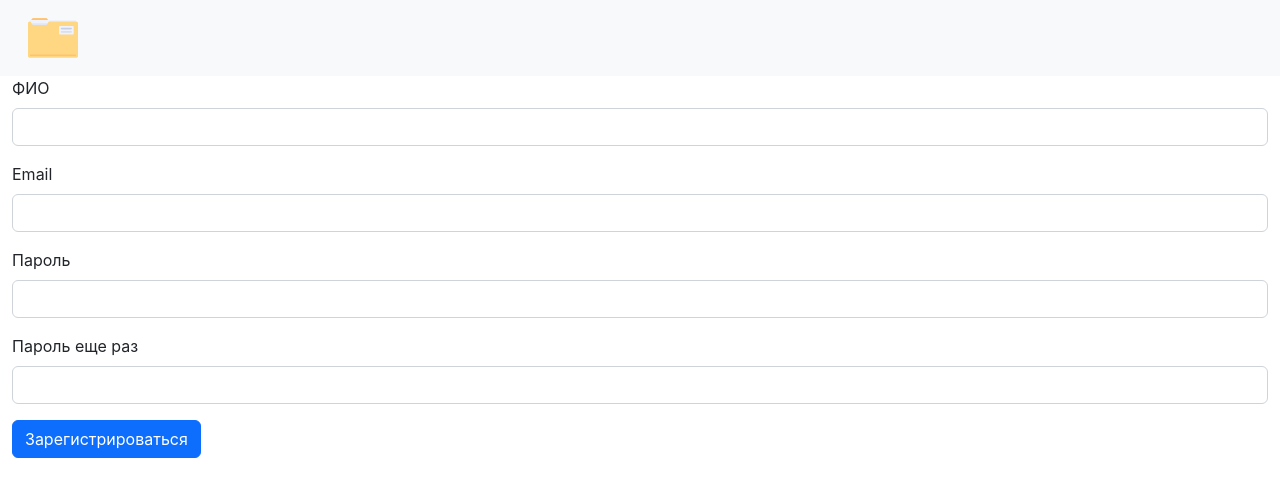
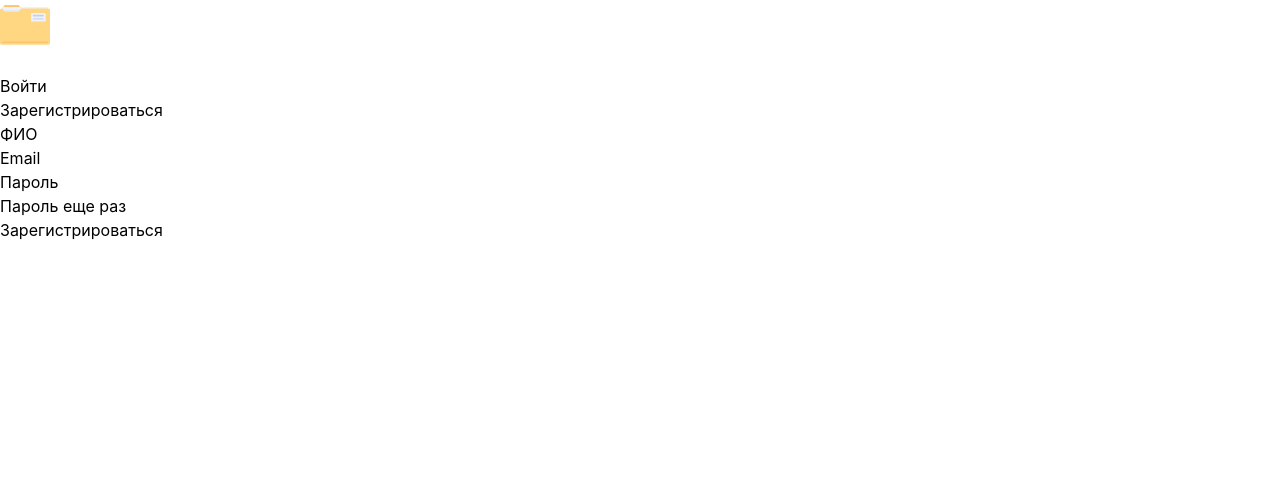
Before and after one commit to sensaur/rsclone, a React (Create React App) app: page /signup in a window 1280 px wide. Shown: the top 496 px of the page. Built offline with nearby package versions, Linux system fonts and the light colour scheme; no server answers.

Commit message:
fix: remove bootstrap classNames

```diff
--- a/public/index.html
+++ b/public/index.html
@@ -12,11 +12,11 @@
 <!--    <link rel="apple-touch-icon" href="%PUBLIC_URL%/logo192.png" />-->
 <!--    <link rel="manifest" href="%PUBLIC_URL%/manifest.json" />-->
     <title>RS Clone</title>
-    <link href="https://cdn.jsdelivr.net/npm/bootstrap@5.2.3/dist/css/bootstrap.min.css"
-          rel="stylesheet"
-          integrity="sha384-rbsA2VBKQhggwzxH7pPCaAqO46MgnOM80zW1RWuH61DGLwZJEdK2Kadq2F9CUG65"
-          crossorigin="anonymous">
-    <link rel="stylesheet" href="https://cdn.jsdelivr.net/npm/bootstrap-icons@1.10.2/font/bootstrap-icons.css">
+<!--    <link href="https://cdn.jsdelivr.net/npm/bootstrap@5.2.3/dist/css/bootstrap.min.css"-->
+<!--          rel="stylesheet"-->
+<!--          integrity="sha384-rbsA2VBKQhggwzxH7pPCaAqO46MgnOM80zW1RWuH61DGLwZJEdK2Kadq2F9CUG65"-->
+<!--          crossorigin="anonymous">-->
+<!--    <link rel="stylesheet" href="https://cdn.jsdelivr.net/npm/bootstrap-icons@1.10.2/font/bootstrap-icons.css">-->
   </head>
   <body>
     <noscript>You need to enable JavaScript to run this app.</noscript>
--- a/src/components/NavBarLogged.tsx
+++ b/src/components/NavBarLogged.tsx
@@ -6,39 +6,35 @@ function NavBarLogged() {
   const { user } = useAppSelector((state) => state.userSlice);
 
   return (
-    <nav className="navbar navbar-expand-lg bg-light">
-      <div className="container-fluid">
-        <img id="logoNavBar" src={logo} alt="" className="navbar-brand mx-3" />
+    <nav>
+      <div>
+        <img id="logoNavBar" src={logo} alt="" />
         <button
-          className="navbar-toggler"
           type="button"
-          data-bs-toggle="collapse"
-          data-bs-target="#navbarNavAltMarkup"
-          aria-controls="navbarNavAltMarkup"
-          aria-expanded="false"
-          aria-label="Toggle navigation"
         >
-          <span className="navbar-toggler-icon" />
+          <span />
         </button>
         <div
-          className="collapse navbar-collapse d-flex-lg justify-content-around"
           id="navbarNavAltMarkup"
         >
-          <div className="navbar-nav">
-            <Link className="nav-link" aria-current="page" to="/alldesks">Все доски</Link>
+          <div>
+            <Link to="/alldesks">
+              Все
+              доски
+            </Link>
           </div>
-          <div className="navbar-nav">
-            <Link className="nav-link" aria-current="page" to="/">Создать доску</Link>
+          <div>
+            <Link aria-current="page" to="/">Создать доску</Link>
           </div>
-          <div className="navbar-nav">
-            <Link className="nav-link" aria-current="page" to="/">Редактировать профиль</Link>
+          <div>
+            <Link aria-current="page" to="/">Редактировать профиль</Link>
           </div>
-          <div className="badge bg-secondary">
+          <div>
             Вы вошли как
             {` ${user?.name}`}
           </div>
-          <div className="navbar-nav">
-            <Link className="nav-link" aria-current="page" to="logout">Выйти</Link>
+          <div>
+            <Link to="logout">Выйти</Link>
           </div>
         </div>
       </div>
--- a/src/components/NavBarStart.tsx
+++ b/src/components/NavBarStart.tsx
@@ -4,28 +4,20 @@ import logo from '../images/logo.svg';
 function NavBarStart() {
   return (
     <div>
-      <nav className="navbar navbar-expand-lg bg-light">
-        <div className="container-fluid">
+      <nav>
+        <div>
           <Link to="/">
-            <img id="logoNavBar" src={logo} alt="logo" className="navbar-brand mx-3" />
-            <button
-              className="navbar-toggler"
-              type="button"
-              data-bs-toggle="collapse"
-              data-bs-target="#navbarNavAltMarkup"
-              aria-controls="navbarNavAltMarkup"
-              aria-expanded="false"
-              aria-label="Toggle navigation"
-            >
-              <span className="navbar-toggler-icon" />
+            <img id="logoNavBar" src={logo} alt="logo" />
+            <button type="button">
+              <span />
             </button>
           </Link>
-          <div className="collapse navbar-collapse" id="navbarNavAltMarkup">
-            <div className="navbar-nav">
-              <Link className="nav-link active" aria-current="page" to="login">Войти</Link>
+          <div id="navbarNavAltMarkup">
+            <div>
+              <Link to="login">Войти</Link>
             </div>
-            <div className="navbar-nav">
-              <Link className="nav-link active" aria-current="page" to="signup">Зарегистрироваться</Link>
+            <div>
+              <Link to="signup">Зарегистрироваться</Link>
             </div>
           </div>
         </div>
--- a/src/components/SignUp.tsx
+++ b/src/components/SignUp.tsx
@@ -45,11 +45,11 @@ function SignUp() {
   };
 
   return (
-    <div className="container">
+    <div>
       <form onSubmit={handleSubmit}>
-        <div className="mb-3">
+        <div>
           {/* eslint-disable-next-line jsx-a11y/label-has-associated-control */}
-          <label htmlFor="userName" className="form-label">ФИО</label>
+          <label htmlFor="userName">ФИО</label>
           <input
             type="name"
             className="form-control"
@@ -59,17 +59,15 @@ function SignUp() {
             value={toSend.userName}
           />
         </div>
-        <div className="mb-3">
+        <div>
           {/* eslint-disable-next-line jsx-a11y/label-has-associated-control */}
-          <label htmlFor="Email" className="form-label">Email</label>
+          <label htmlFor="Email">Email</label>
           <input
             type="email"
-            className="form-control"
             id="Email"
             name="email"
             onChange={handleChange}
             value={toSend.email}
-            aria-describedby="emailHelp"
           />
         </div>
         <div className="mb-3">
--- a/tailwind.config.js
+++ b/tailwind.config.js
@@ -5,4 +5,5 @@ module.exports = {
     extend: {},
   },
   plugins: [],
+  prefix: "-tw"
 }
```
